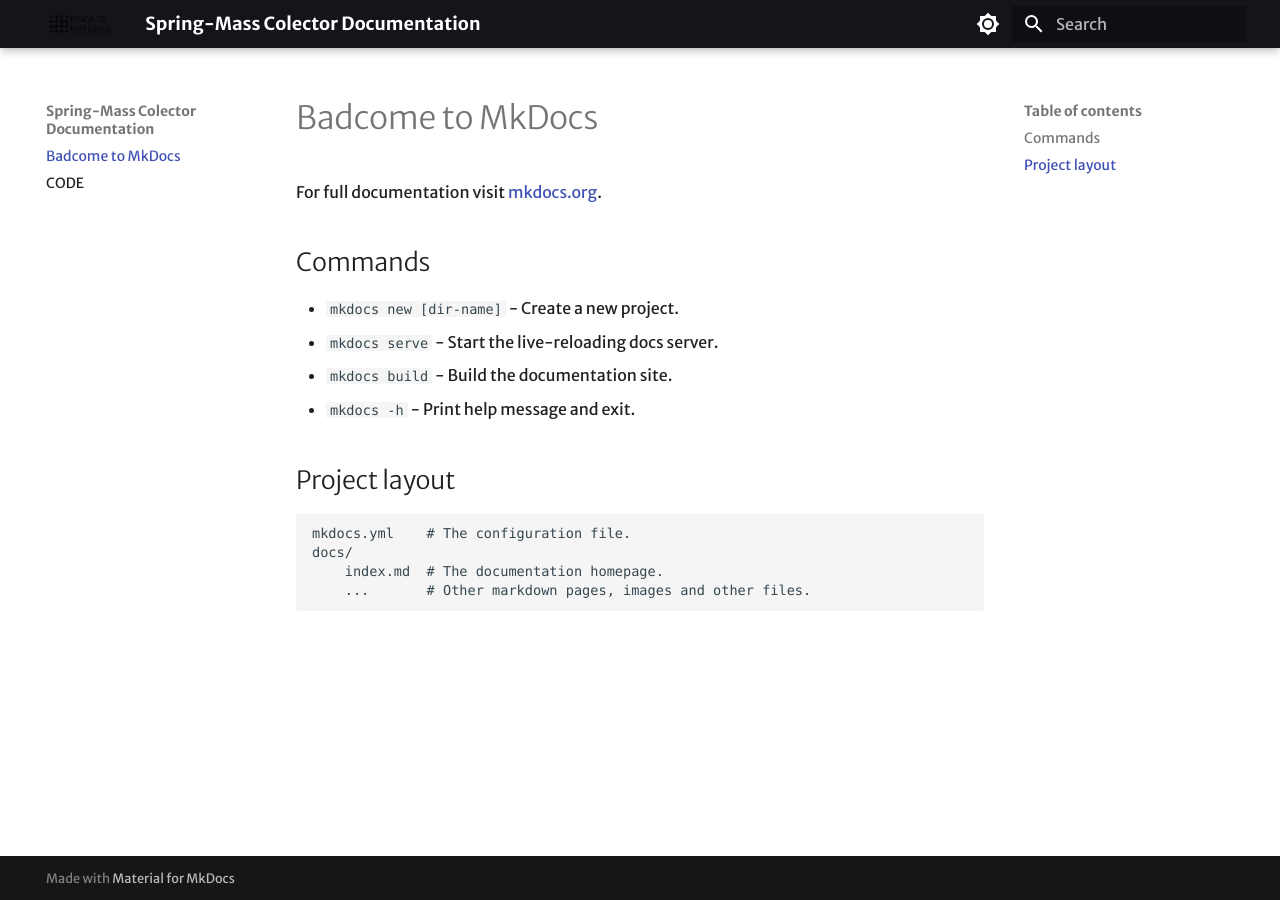
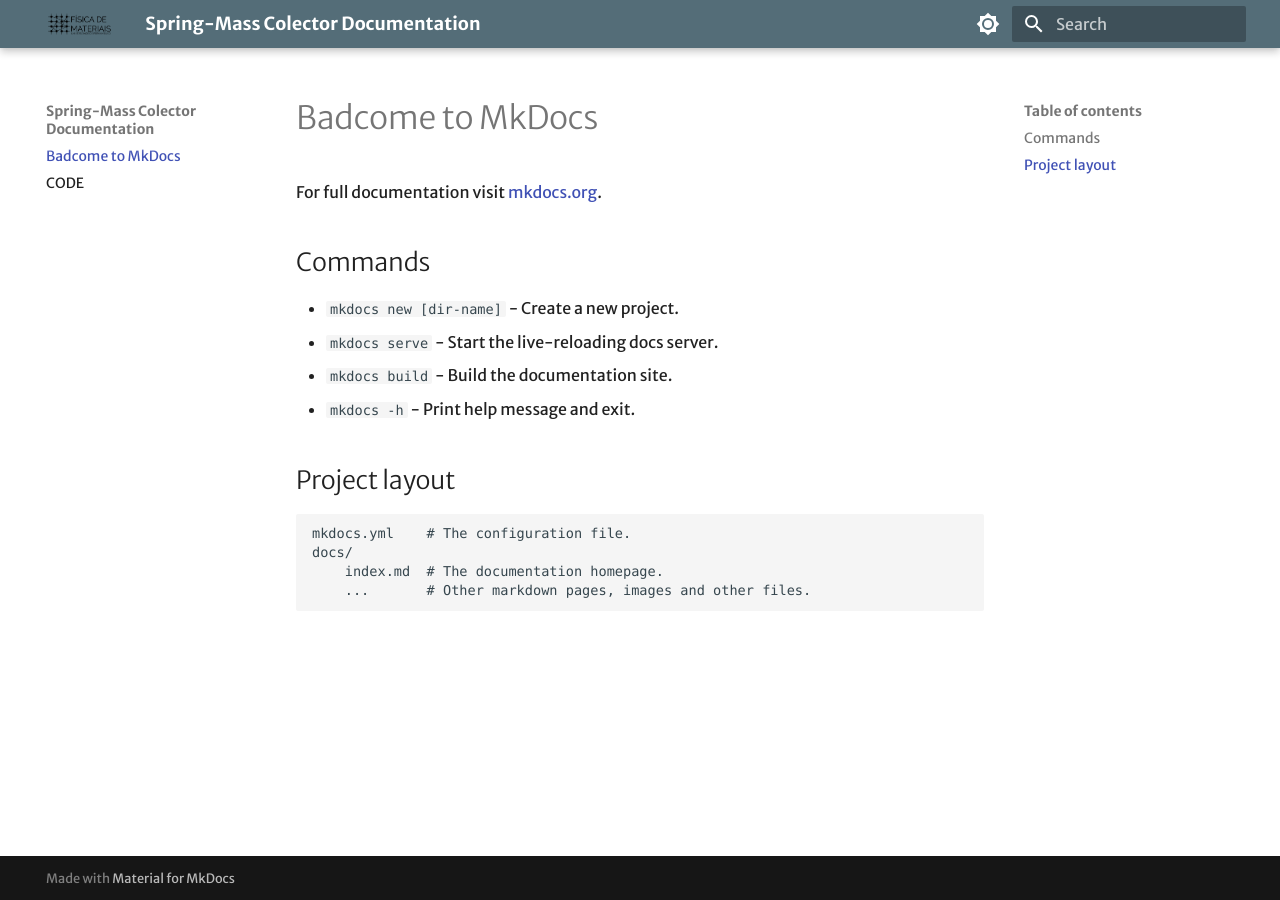
Before and after one commit to DaviBarbosaMedeiros/Spring-Mass-Collector, an MkDocs documentation site: the page built from docs/index.md, in a window 1280 px wide. Built offline with MkDocs 1.6.1 and Material for MkDocs 9.7.7, drawn with Linux system fonts in a browser that asks for light colours; some web fonts are replaced.

Commit message:
Test commit

```diff
--- a/mkdocs.yml
+++ b/mkdocs.yml
@@ -11,7 +11,7 @@
 
     # Palette toggle for light mode
     - scheme: default
-      primary: black
+      primary: blue grey
       accent: deep orange
       toggle:
         icon: material/brightness-7
```
